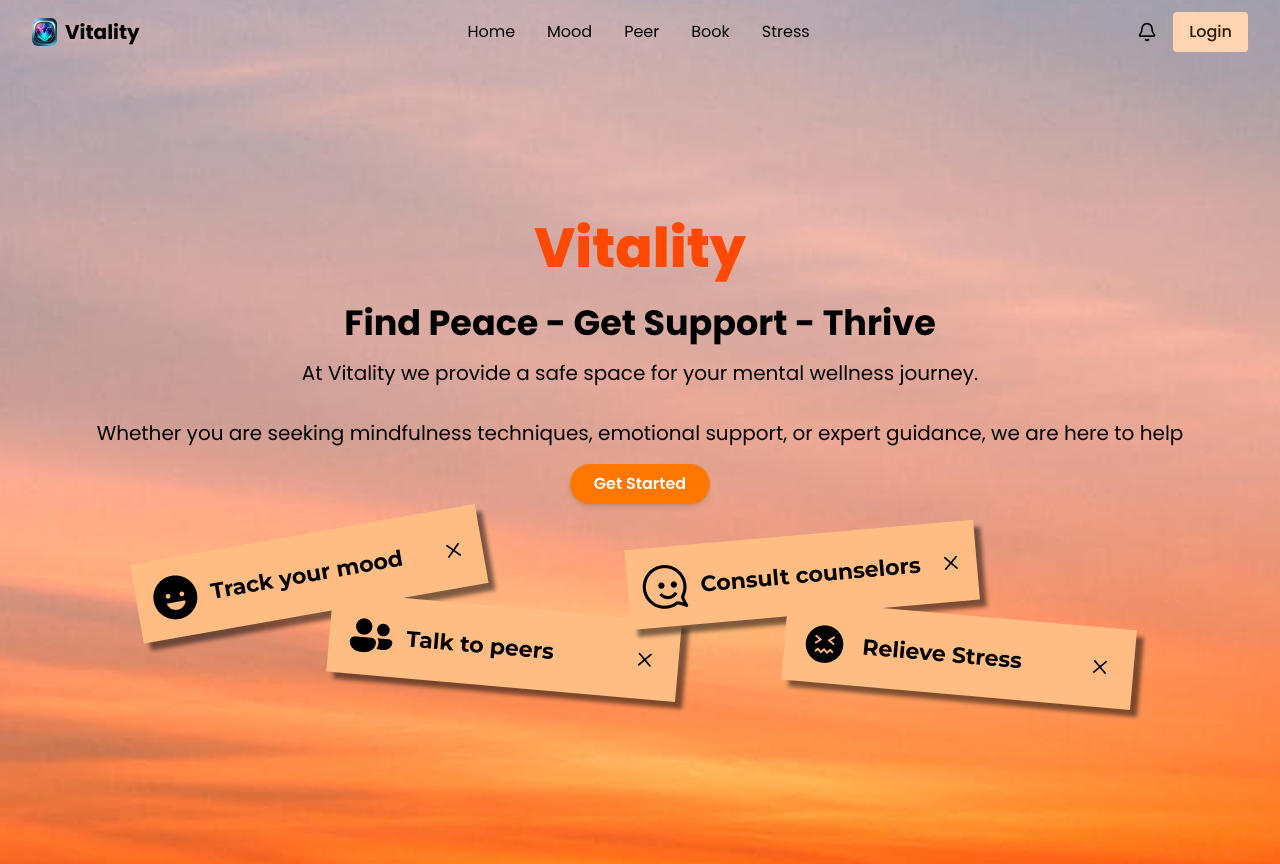
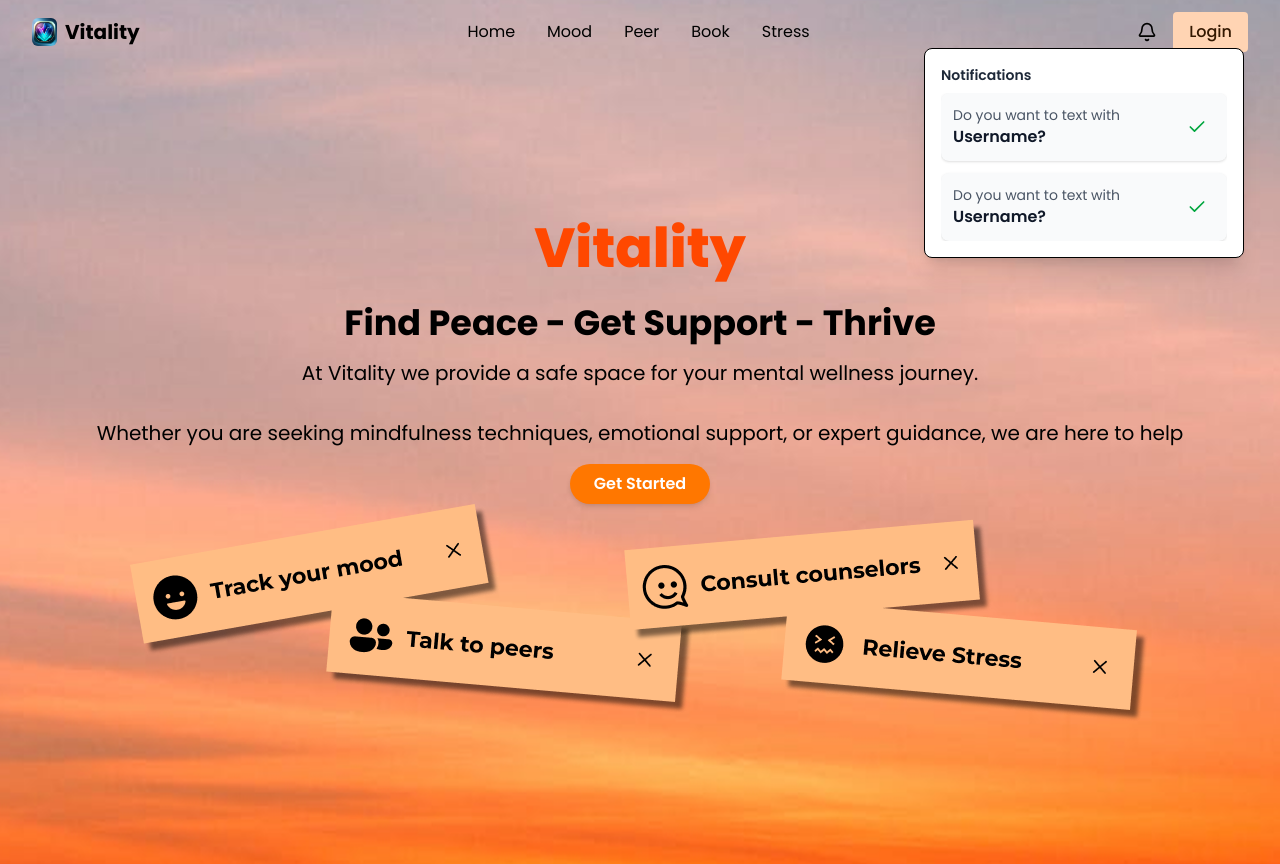
Before and after one commit to NSuryansh/Built_it, a React (Vite) app in the folder frontend/: page / in a window 1280 px wide. Both pictures are taken after a click on the button 1147 px from the left and 32 px from the top of the page. Built offline with nearby package versions, Linux system fonts and the light colour scheme.

Commit message:
nitification ui addded

```diff
--- a/frontend/src/components/Navbar.jsx
+++ b/frontend/src/components/Navbar.jsx
@@ -2,12 +2,14 @@ import React, { useState } from "react";
 import { Bell, User } from "lucide-react";
 import { useLocation, useNavigate } from "react-router-dom";
 import { AiOutlineMenu, AiOutlineClose } from "react-icons/ai";
+import NotificationPanel from "./NotifficationPanel";
 
 const Navbar = () => {
   const navigate = useNavigate();
   const location = useLocation().pathname;
   const [showDetails, setShowDetails] = useState(false);
   const [isOpen, setIsOpen] = useState(false);
+  const [showNotifications, setShowNotifications] = useState(false);
 
   const links = [
     { name: "Home", link: "/dashboard" },
@@ -38,6 +40,10 @@ const Navbar = () => {
       navigate("admin/login")
     }
   }
+
+  const handleBellClick = () => {
+    setShowNotifications(!showNotifications);
+  };
 
   return (
     <nav className="bg-transperent">
@@ -104,9 +110,10 @@ const Navbar = () => {
             )}
           </div>
           <div className="flex items-center space-x-4">
-            <button className="cursor-pointer">
+            <button id="bell-icon" className="cursor-pointer" onClick={()=>handleBellClick()}>
               <Bell className="w-5 h-5" />
             </button>
+            {showNotifications && <NotificationPanel/>}
 
             {userType ? (
               <>
--- /dev/null
+++ b/frontend/src/components/NotifficationPanel.jsx
@@ -0,0 +1,46 @@
+import React, { useEffect, useRef } from "react";
+import { Check } from "lucide-react";
+
+const NotificationPanel = () => {
+  return (
+    <div className="absolute top-12 right-5 w-80 bg-white shadow-xl border rounded-lg p-4 z-50">
+      <h2 className="text-sm font-semibold text-gray-800 mb-2">Notifications</h2>
+      <div className="space-y-3 max-h-80 overflow-auto">
+          <div
+            className="flex justify-between items-center p-3 bg-gray-50 rounded-lg shadow-sm"
+          >
+            <div>
+              <p className="text-sm text-gray-600">Do you want to text with</p>
+              <p className="font-semibold text-gray-900">Username?</p>
+            </div>
+            <div className="flex gap-2">
+              <button
+                // onClick={() => onAccept(notif.id)}
+                className="text-green-600 hover:bg-green-100 p-2 rounded-full transition"
+              >
+                <Check size={20} />
+              </button>
+            </div>
+          </div>
+          <div
+            className="flex justify-between items-center p-3 bg-gray-50 rounded-lg shadow-sm"
+          >
+            <div>
+              <p className="text-sm text-gray-600">Do you want to text with</p>
+              <p className="font-semibold text-gray-900">Username?</p>
+            </div>
+            <div className="flex gap-2">
+              <button
+                // onClick={() => onAccept(notif.id)}
+                className="text-green-600 hover:bg-green-100 p-2 rounded-full transition"
+              >
+                <Check size={20} />
+              </button>
+            </div>
+          </div>
+      </div>
+    </div>
+  );
+};
+
+export default NotificationPanel;
```
